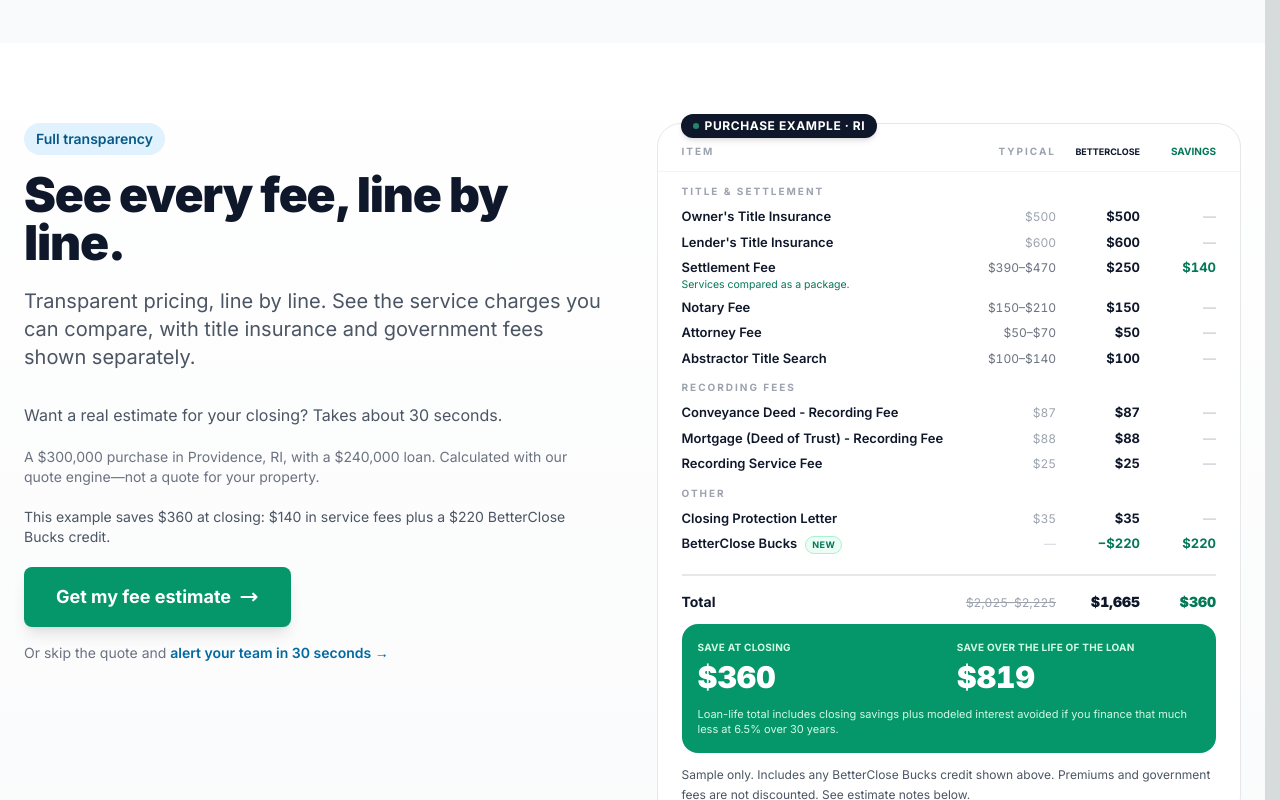
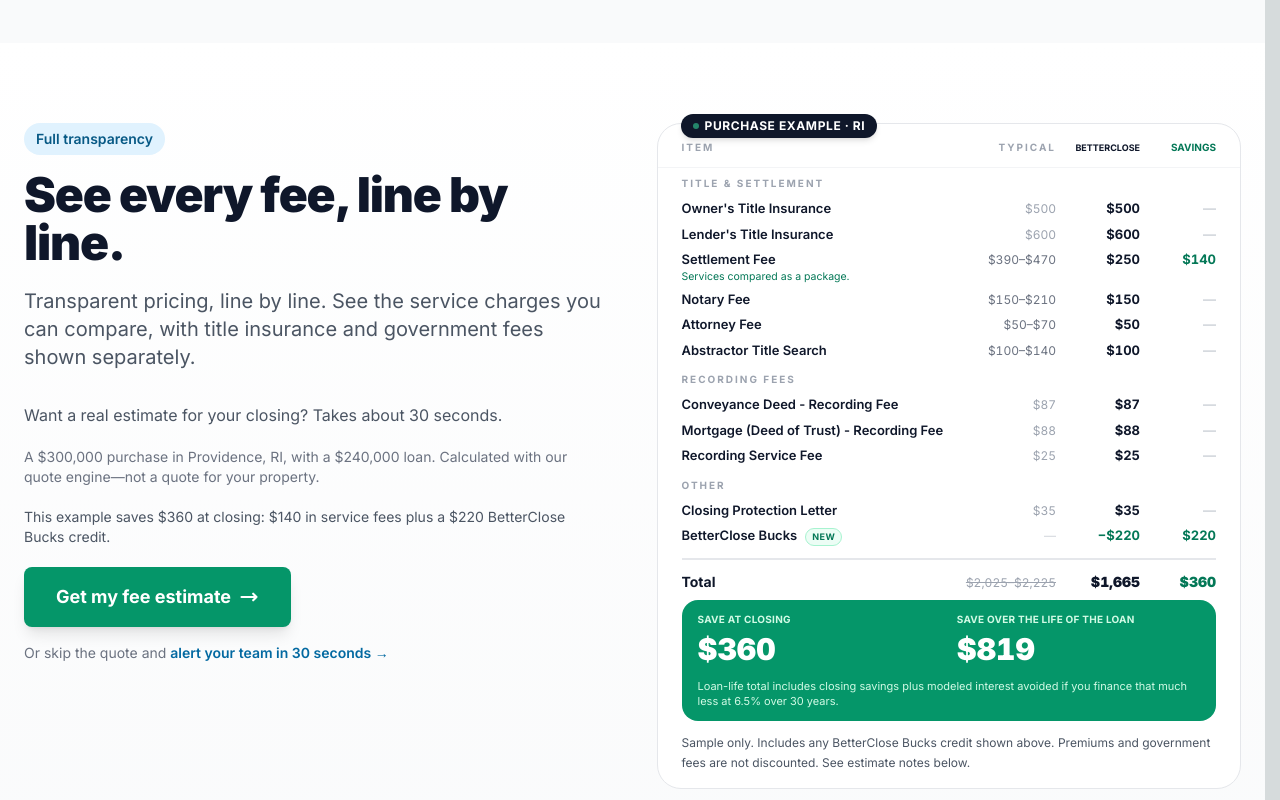
Before and after one commit to Tomduhamel1/DTC-Title, a Next.js app: page / in a window 1280 px wide. Shown: the part 1160-1960 px from the top of the page. Built offline with nearby package versions, Linux system fonts and the light colour scheme; no server answers.

Commit message:
Keep purchase preview compact across browser fonts

```diff
--- a/src/components/FeeReportTable.tsx
+++ b/src/components/FeeReportTable.tsx
@@ -98,7 +98,7 @@
       )}
 
       {/* Column headers */}
-      <div className={`${columns} px-6 pt-5 pb-3 border-b border-gray-100`}>
+      <div className={`${columns} px-6 ${isPreview ? 'pt-4' : 'pt-5'} pb-3 border-b border-gray-100`}>
         <span className="text-[10px] font-bold uppercase tracking-[0.2em] text-gray-400">Item</span>
         <span className={`${isPreview ? PREVIEW_TYPICAL : 'hidden sm:block'} text-[10px] font-bold uppercase tracking-[0.2em] text-gray-400 text-right`}>
           Typical
@@ -112,7 +112,7 @@
       </div>
 
       {/* Fee rows */}
-      <div className={`px-6 ${isPreview ? 'py-3' : 'py-5'}`}>
+      <div className={`px-6 ${isPreview ? 'py-2' : 'py-5'}`}>
         {Array.from(grouped.entries()).map(([cat, items], catIdx) => (
           <div key={cat} className={catIdx === 0 ? '' : isPreview ? 'mt-3' : 'mt-5'}>
             <div className="text-[10px] font-bold uppercase tracking-[0.2em] text-gray-400 mb-2">
@@ -138,7 +138,7 @@
         ))}
 
         {/* Totals row — the savings column sums right here, in the open. */}
-        <div className={`${columns} mt-5 pt-4 border-t-2 border-gray-200`}>
+        <div className={`${columns} ${isPreview ? 'mt-3 pt-3' : 'mt-5 pt-4'} border-t-2 border-gray-200`}>
           <span className="text-sm font-bold text-dark-900">Total</span>
           <span className={`${isPreview ? PREVIEW_TYPICAL : 'hidden sm:block'} text-xs text-gray-400 line-through text-right tabular-nums whitespace-nowrap`}>
             {formatRange(totals.marketLow, totals.marketHigh)}
@@ -153,7 +153,7 @@
       </div>
 
       {/* Preview keeps both time horizons together, without a duplicate banner. */}
-      {isPreview ? <div className="mx-6 mb-3 rounded-2xl bg-emerald-600 px-4 py-4 text-white">
+      {isPreview ? <div className="mx-6 mb-3 rounded-2xl bg-emerald-600 px-4 py-3 text-white">
         <div className="grid grid-cols-2 gap-4">
           <div data-preview-closing-savings className="flex flex-col">
             <div className="flex-1 text-[10px] font-bold uppercase tracking-wide text-emerald-100">Save at closing</div>
```
